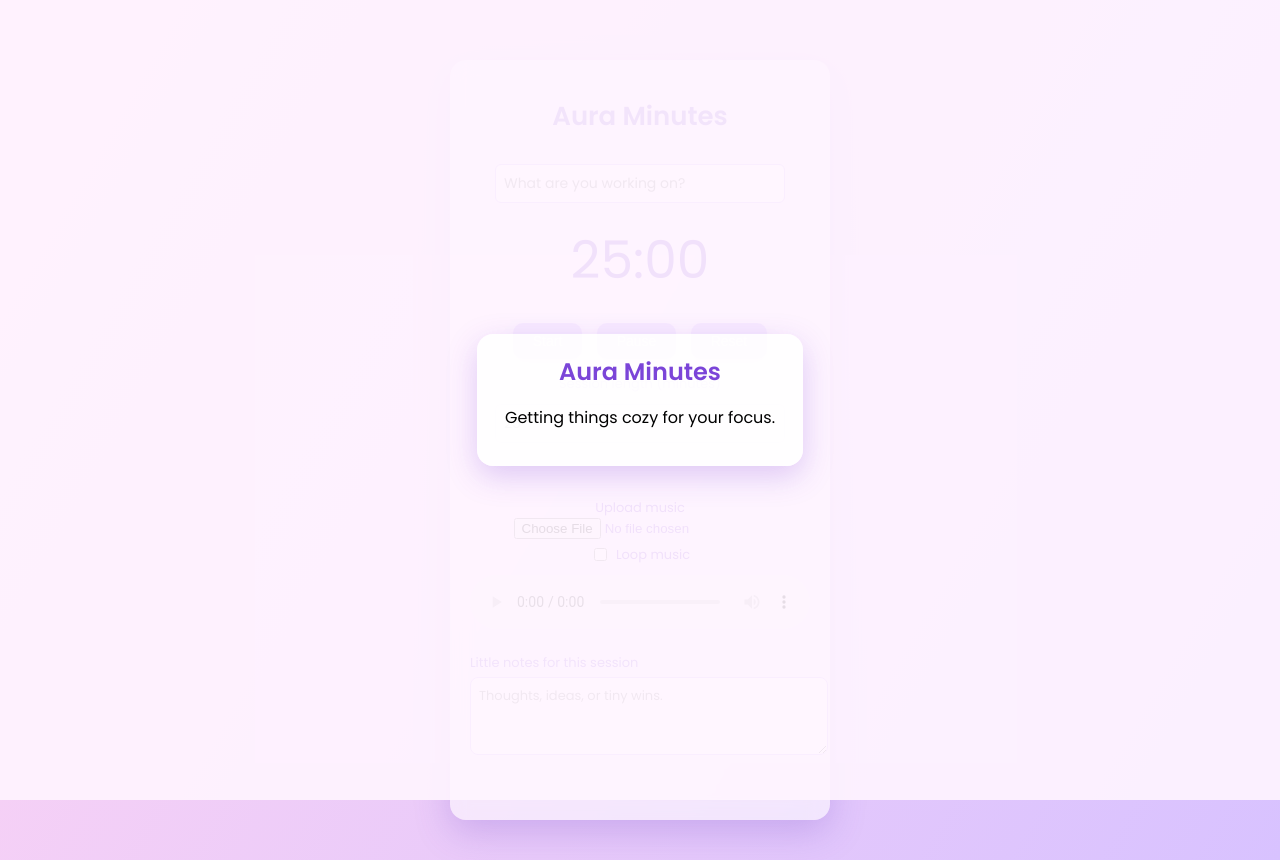
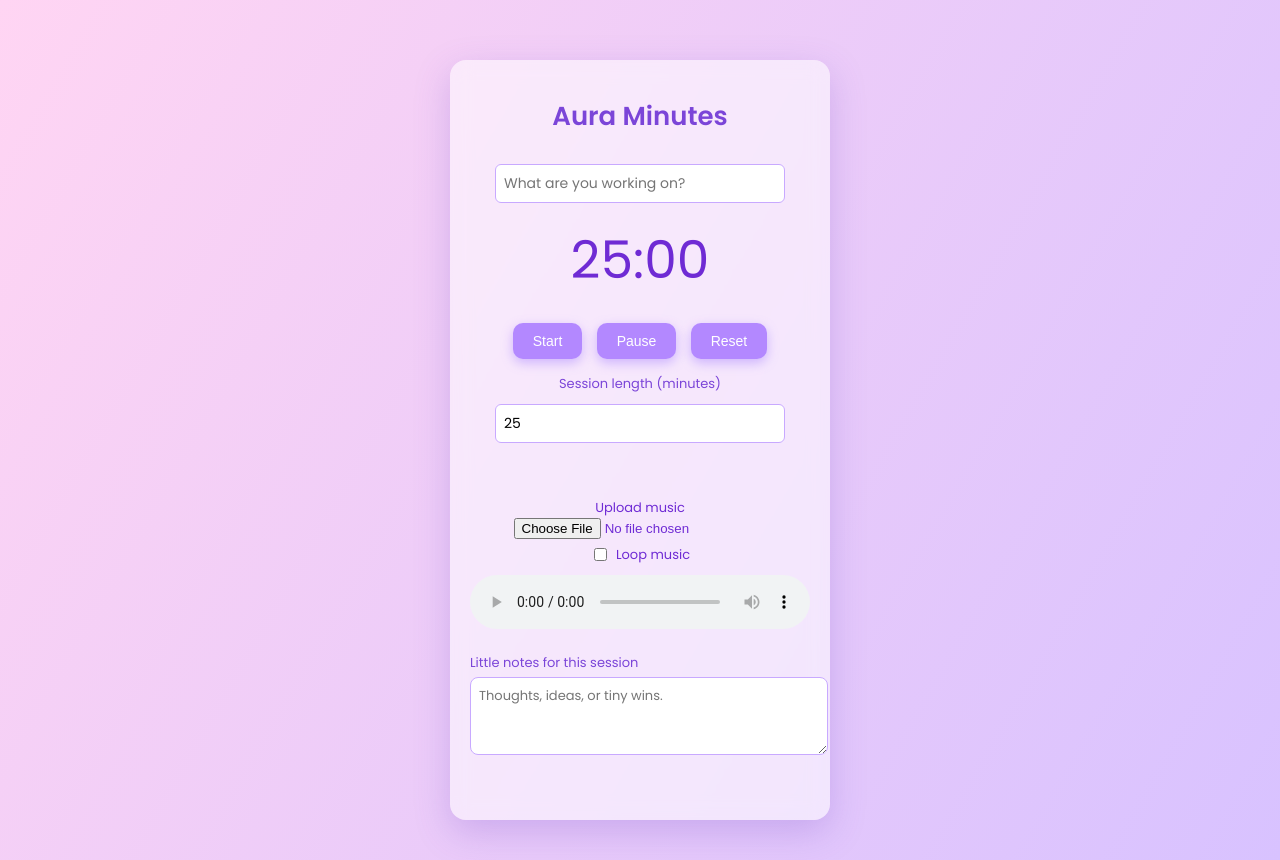
Before and after one commit to Rortuza/Timer, a plain HTML site: page index.html in a window 1280 px wide. Drawn offline with Linux system fonts and the light colour scheme.

Commit message:
Remove splash content from index.html
Removed splash section from the HTML.

```diff
--- a/index.html
+++ b/index.html
@@ -8,13 +8,6 @@
 </head>
 <body class="cozy">
   <canvas id="confettiCanvas"></canvas>
-
-  <div id="splash">
-    <div id="splashContent">
-      <h2>Aura Minutes</h2>
-      <p>Getting things cozy for your focus.</p>
-    </div>
-  </div>
 
   <div id="container">
 
```
